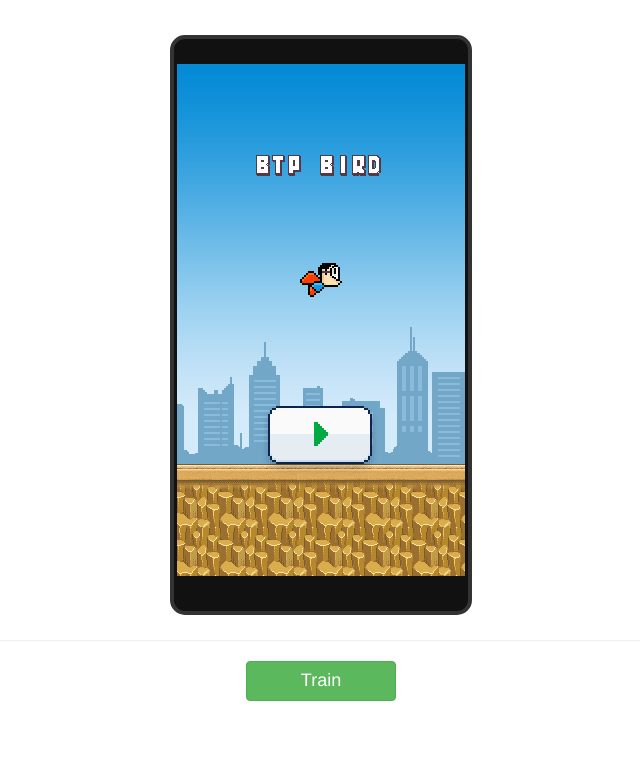
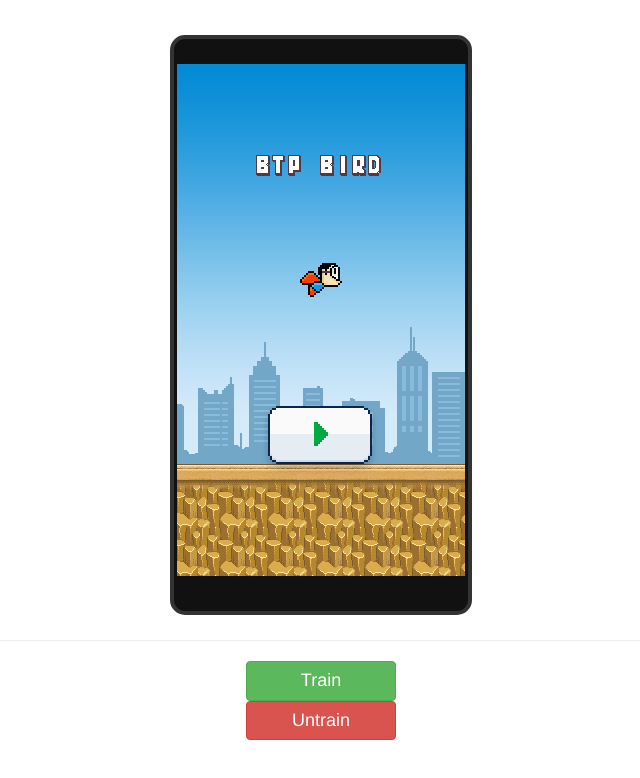
Before and after one commit to apsdehal/Flappy-Bird-Servo-Automation, a plain HTML site: page index.html in a window 1280 px wide. Shown: the whole page, without its empty margins (319-959 px from the left). Drawn offline with nearby package versions, Linux system fonts and the light colour scheme.

Commit message:
Add untrain button

```diff
--- a/index.html
+++ b/index.html
@@ -37,8 +37,12 @@
 
     <div id="debug" style="text-align: left">
     </div>
-    <div id="train" style="margin: 0 auto">
+    <div id="train" class="training-buttons">
         <button class="btn btn-success">Train</button>
+    </div>
+
+    <div id="untrain" class="training-buttons">
+        <button class="btn btn-danger">Untrain</button>
     </div>
 </body>
 </html>
--- a/res/main.css
+++ b/res/main.css
@@ -29,12 +29,12 @@ canvas {
     background-color: #111;
 }
 
-#train {
+.training-buttons {
     margin: 0 auto;
     text-align: center;
 }
 
-#train button {
+.training-buttons button {
     width: 150px;
     font-size: 18px;
 }
--- a/src/main.js
+++ b/src/main.js
@@ -1,6 +1,9 @@
 $(document).ready(function () {
 	$("#train button").click(function () {
-		console.log('hi');
 		window.Q = JSON.parse(localStorage.getItem('q'));
 	});
+
+	$("#untrain button").click(function () {
+		MainScreen.prototype.initWithoutReset();
+	});
 });
--- a/src/screens/MainScreen.js
+++ b/src/screens/MainScreen.js
@@ -37,7 +37,10 @@
 		init: function () {
 			this.reset();
 			// console.log("**** **** INIT **** ****");
+			this.initWithoutReset();
+		},
 
+		initWithoutReset: function () {
 			// Vertical Distance
 			window.Q = new Array();
 			for (var vert_dist = 0; vert_dist < (this.vertical_dist_range[1] - this.vertical_dist_range[0])/this.resolution; vert_dist++) {
@@ -49,8 +52,6 @@
 				}
 			}
 
-			console.log(window.Q);
-
 			// Old Q Init
 			//window.Q = new Array();
 			//for (var i = 0; i < 400/this.resolution; i++) {
@@ -59,7 +60,6 @@
 			//console.log(window.Q);
 
 		},
-
 
 		reset: function () {
 			this.score = 0;
```
